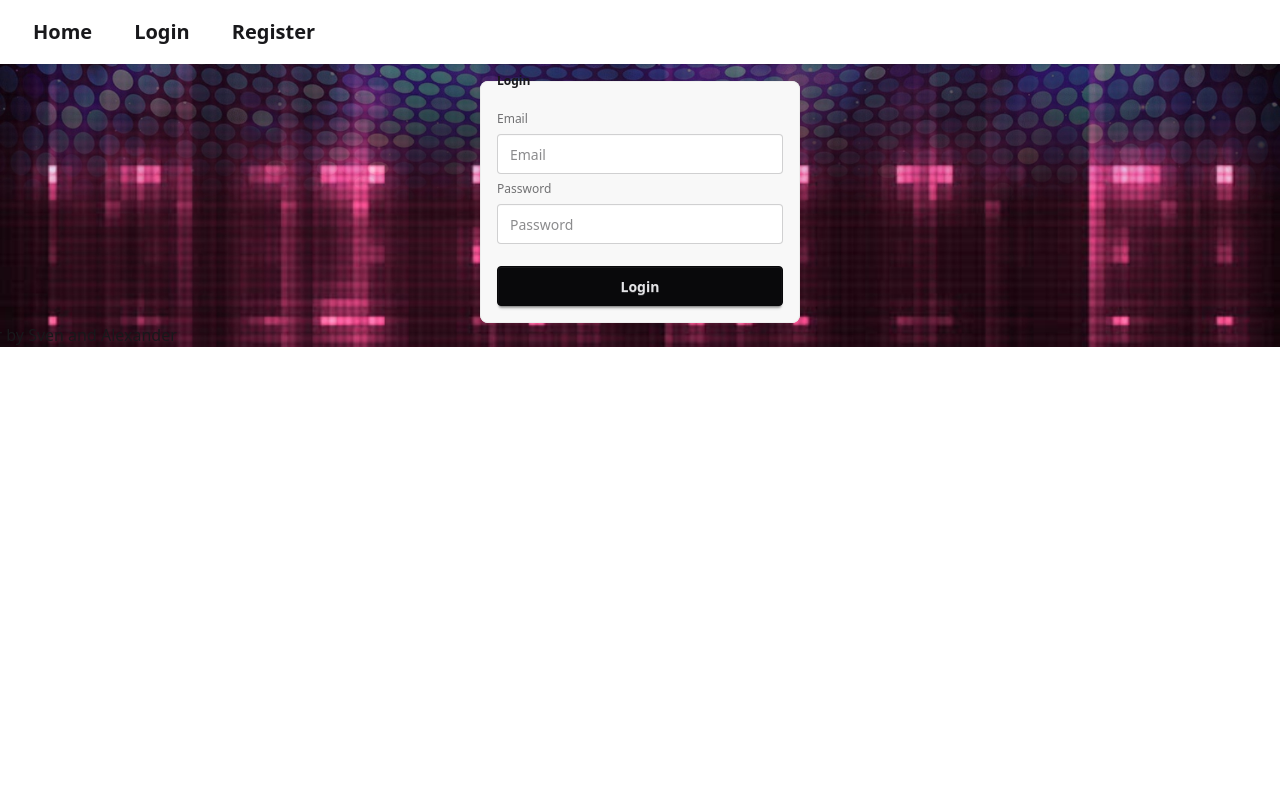
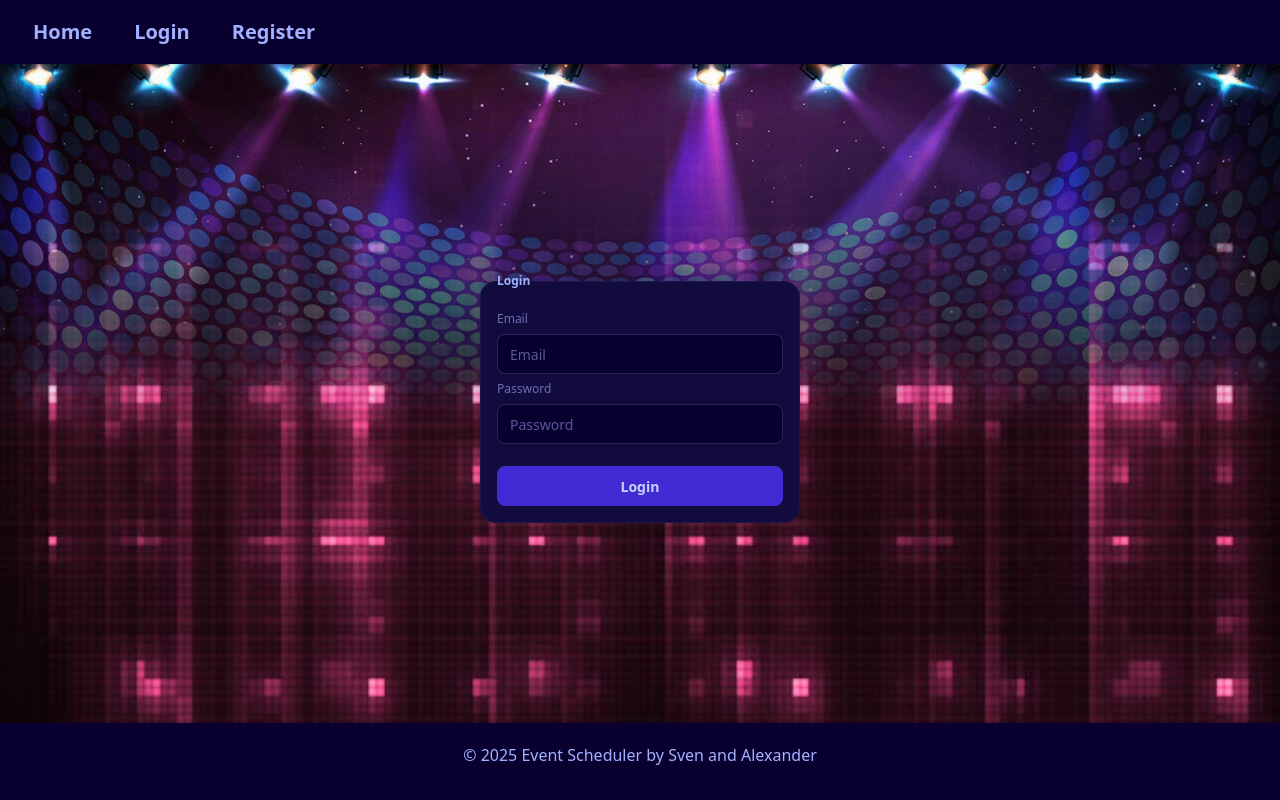
Before and after one commit to alexander-ulrich/event-scheduler, a React (Vite) app: page /sign-in in a window 1280 px wide. Built offline with nearby package versions, Linux system fonts and the light colour scheme.

Commit message:
fix alignment and spacing issues of components

```diff
--- a/index.html
+++ b/index.html
@@ -1,5 +1,5 @@
 <!DOCTYPE html>
-<html lang="en">
+<html lang="en" data-theme="synthwave">
   <head>
     <meta charset="UTF-8" />
     <meta name="viewport" content="width=device-width, initial-scale=1.0" />
--- a/src/components/EditEvent.jsx
+++ b/src/components/EditEvent.jsx
@@ -84,7 +84,7 @@ export default function EditEvent() {
   }
 
   return (
-    <div className="max-w-2xl mx-auto mt-12 card bg-base-100 shadow-lg border border-base-200">
+    <div className="max-w-2xl mx-auto my-12 card bg-base-100 shadow-lg border border-base-200">
       <div className="card-body space-y-6">
         <div className="flex items-center justify-between">
           <h1 className="text-2xl font-bold text-primary">Event bearbeiten</h1>
@@ -150,7 +150,7 @@ export default function EditEvent() {
             </label>
             <textarea
               name="description"
-              className="textarea textarea-bordered h-32"
+              className="textarea textarea-bordered h-32 w-full"
               value={formData.description}
               onChange={(e) =>
                 setFormData({ ...formData, description: e.target.value })
--- a/src/components/EventCard.jsx
+++ b/src/components/EventCard.jsx
@@ -12,7 +12,7 @@ export default function EventCard({ event }) {
   });
 
   return (
-    <div className="card bg-base-100 shadow-md hover:shadow-lg border border-base-200 transition-all duration-300 rounded-2xl">
+    <div className="card bg-base-100 min-h-100 shadow-md hover:shadow-lg border border-base-200 transition-all duration-300 rounded-2xl">
       {/* Card Body */}
       <div className="card-body p-6 space-y-4">
         {/* Titel */}
--- a/src/components/Footer.jsx
+++ b/src/components/Footer.jsx
@@ -1,7 +1,7 @@
 export default function Footer() {
   return (
     <div>
-      <h2 className="text-center bottom-5 left-[50%] translate-x-[-50%]">
+      <h2 className="text-center bg-base-100 p-5">
         &copy; 2025 Event Scheduler by Sven and Alexander
       </h2>
     </div>
--- a/src/components/Header.jsx
+++ b/src/components/Header.jsx
@@ -9,7 +9,7 @@ export default function Header() {
     <header>
       <nav className="navbar bg-base-100 shadow-sm justify-between px-4">
         {/* Mobile Dropdown */}
-        <div className="dropdown min-[589px]:hidden">
+        <div className="dropdown min-[590px]:hidden">
           <div tabIndex={0} role="button" className="btn btn-ghost btn-circle">
             <svg
               xmlns="http://www.w3.org/2000/svg"
@@ -59,7 +59,7 @@ export default function Header() {
 
         {/* Desktop Navigation */}
         {/* Desktop Navigation */}
-        <div className="hidden md:flex items-center gap-2">
+        <div className="max-[590px]:hidden flex items-center gap-2">
           <NavLink to={"/"} className="btn btn-ghost text-xl">
             Home
           </NavLink>
--- a/src/index.css
+++ b/src/index.css
@@ -1,12 +1,12 @@
 @import "tailwindcss";
-@plugin "daisyui";
-
+@plugin "daisyui" {
+  themes: all;
+}
 
 body {
   @apply bg-cover bg-center bg-no-repeat;
-  background-image: url('/images/stage-bg-events.jpg');
+  background-image: url("/images/stage-bg-events.jpg");
 }
-
 
 // Effekte für Slides/Fades
 
@@ -25,7 +25,6 @@ body {
   animation: slide-in-left 0.8s ease-out forwards;
 }
 
-
 @keyframes fade-in {
   0% {
     opacity: 0;
--- a/src/layouts/MainLayout.jsx
+++ b/src/layouts/MainLayout.jsx
@@ -4,12 +4,12 @@ import Footer from "../components/Footer";
 
 export default function MainLayout() {
   return (
-    <div>
+    <>
       <Header />
       <main>
         <Outlet />
       </main>
       <Footer />
-    </div>
+    </>
   );
 }
--- a/src/pages/EventDetails.jsx
+++ b/src/pages/EventDetails.jsx
@@ -90,7 +90,7 @@ export default function EventDetails() {
   });
 
   return (
-    <div className="max-w-3xl mx-auto mt-12 card bg-base-100 shadow-lg border border-base-200">
+    <div className="max-w-3xl mx-auto my-50 card bg-base-100 shadow-lg border border-base-200">
       <div className="card-body space-y-6">
         {/* Titel */}
         <h1 className="text-3xl font-bold text-primary">{event.title}</h1>
--- a/src/pages/SignIn.jsx
+++ b/src/pages/SignIn.jsx
@@ -44,7 +44,7 @@ export default function SignIn() {
   }, [authResult.success]);
 
   return (
-    <div className="flex flex-col items-center">
+    <div className="flex flex-col items-center my-50">
       <form onSubmit={handleSubmit}>
         <fieldset className="fieldset bg-base-200 border-base-300 rounded-box w-xs border p-4">
           <legend className="fieldset-legend">Login</legend>
--- a/src/pages/SignUp.jsx
+++ b/src/pages/SignUp.jsx
@@ -38,7 +38,7 @@ export default function SignUp() {
   }, [registerResult.success]);
 
   return (
-    <div className="flex flex-col items-center">
+    <div className="flex flex-col my-50 items-center">
       <form onSubmit={handleSubmit}>
         <fieldset className="fieldset bg-base-200 border-base-300 rounded-box w-xs border p-4">
           <legend className="fieldset-legend">Register</legend>
```
Also changed, not shown: 1 other file (tests, documents, lock files or other folders).
